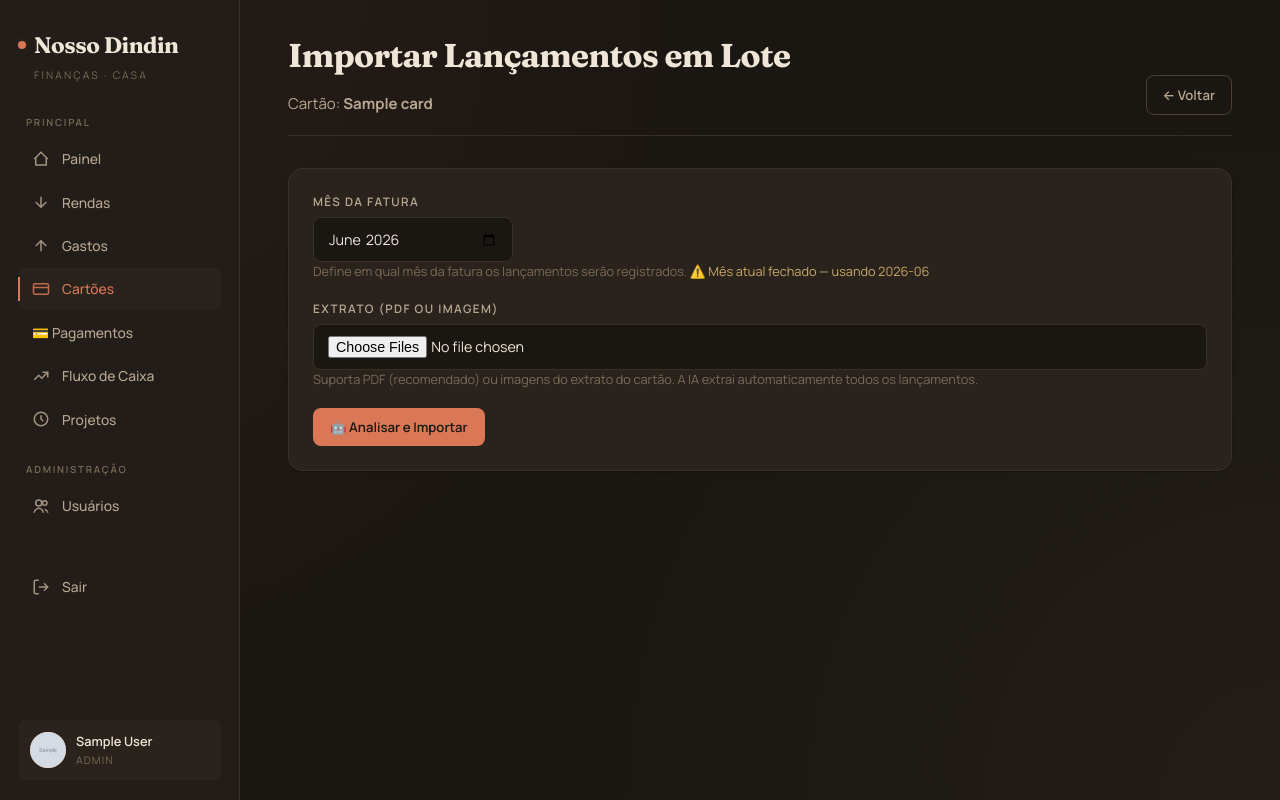
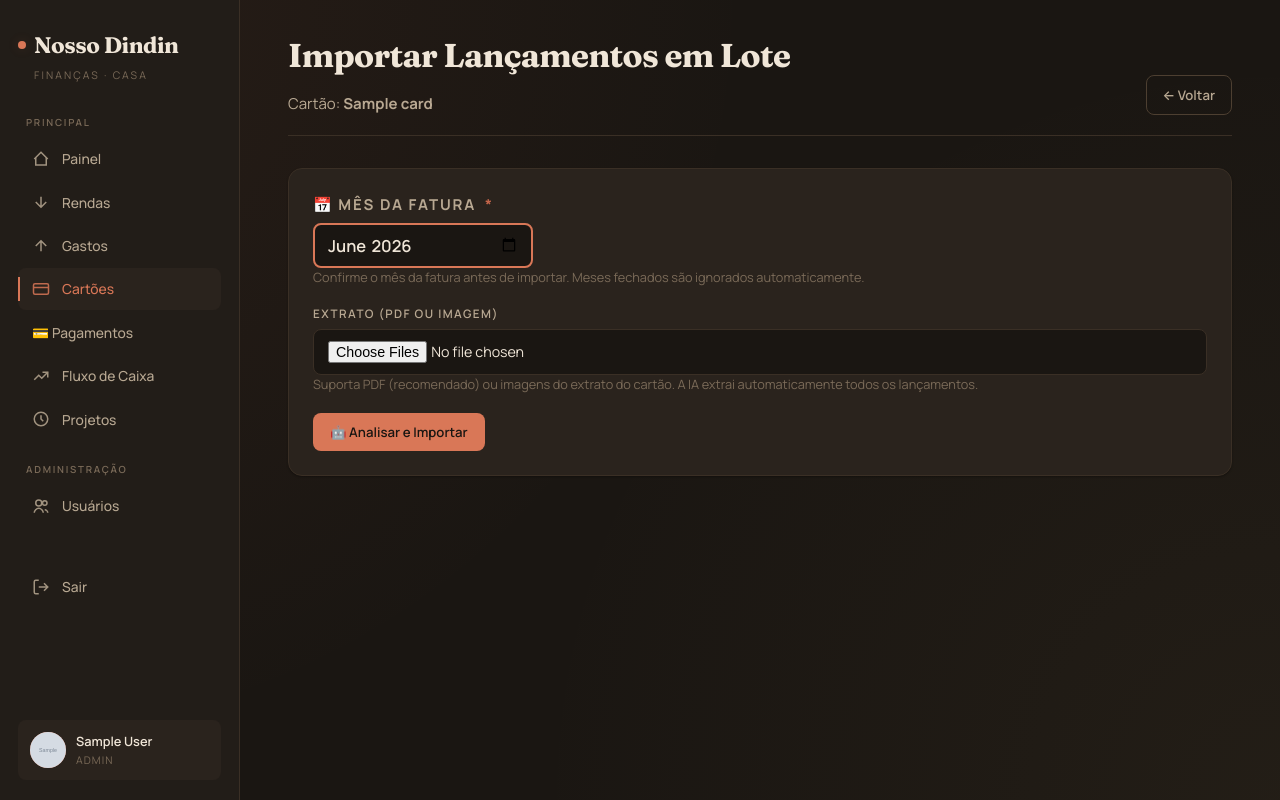
Before and after one commit to mavana1981-boop/NOSSOS-DINDINS, a Flask app: page /cartoes/1/lote in a window 1280 px wide. Run offline with Flask 3, Linux system fonts and the light colour scheme; a user stored in the database is signed in; tables that the repository leaves empty hold one stand-in row (values such as "Sample post"); grey boxes marked "Sample" are stand-in pictures; parts of the project's set-up code (start-up, migrations or seed data) failed here and were passed over.

Commit message:
Atualizar o batch_upload.html

```diff
--- a/app/templates/cards/batch_upload.html
+++ b/app/templates/cards/batch_upload.html
@@ -13,17 +13,35 @@
 <div class="card">
   <form method="POST" enctype="multipart/form-data">
     <div class="form-group">
-      <label class="form-label">Mês da Fatura</label>
-      <input type="month" name="billing_month" class="form-control"
+      <label class="form-label" style="font-weight:700;font-size:1rem;">
+        📅 Mês da Fatura
+        <span style="color:var(--red);margin-left:4px;">*</span>
+      </label>
+      <input type="month" name="billing_month" id="billing_month_input"
+             class="form-control"
              value="{{ billing_month_default }}"
-             required style="max-width:200px;">
+             required
+             style="max-width:220px;font-size:1.1rem;font-weight:600;
+                    border:2px solid var(--accent);border-radius:8px;padding:8px 12px;">
+      {% if ja_tem_entries %}
+      <div style="margin-top:8px;padding:10px 14px;background:rgba(255,80,80,0.12);
+                  border:1px solid var(--red);border-radius:8px;color:var(--red);">
+        ⚠️ <strong>Atenção:</strong> este mês já tem {{ ja_tem_entries }} lançamento(s).
+        Importar novamente pode gerar <strong>duplicatas</strong>.
+        Verifique se o mês selecionado está correto antes de continuar.
+      </div>
+      {% endif %}
       <div class="text-faint text-small mt-1">
-        Define em qual mês da fatura os lançamentos serão registrados.
-        {% if billing_month_default %}
-        <span style="color:var(--gold);">⚠️ Mês atual fechado — usando {{ billing_month_default }}</span>
-        {% endif %}
+        Confirme o mês da fatura antes de importar. Meses fechados são ignorados automaticamente.
       </div>
     </div>
+
+    <script>
+    // Atualizar aviso ao mudar o mês
+    document.getElementById('billing_month_input').addEventListener('change', function() {
+      document.querySelectorAll('.reimport-warn').forEach(el => el.remove());
+    });
+    </script>
 
     <div class="form-group">
       <label class="form-label">Extrato (PDF ou imagem)</label>
```
